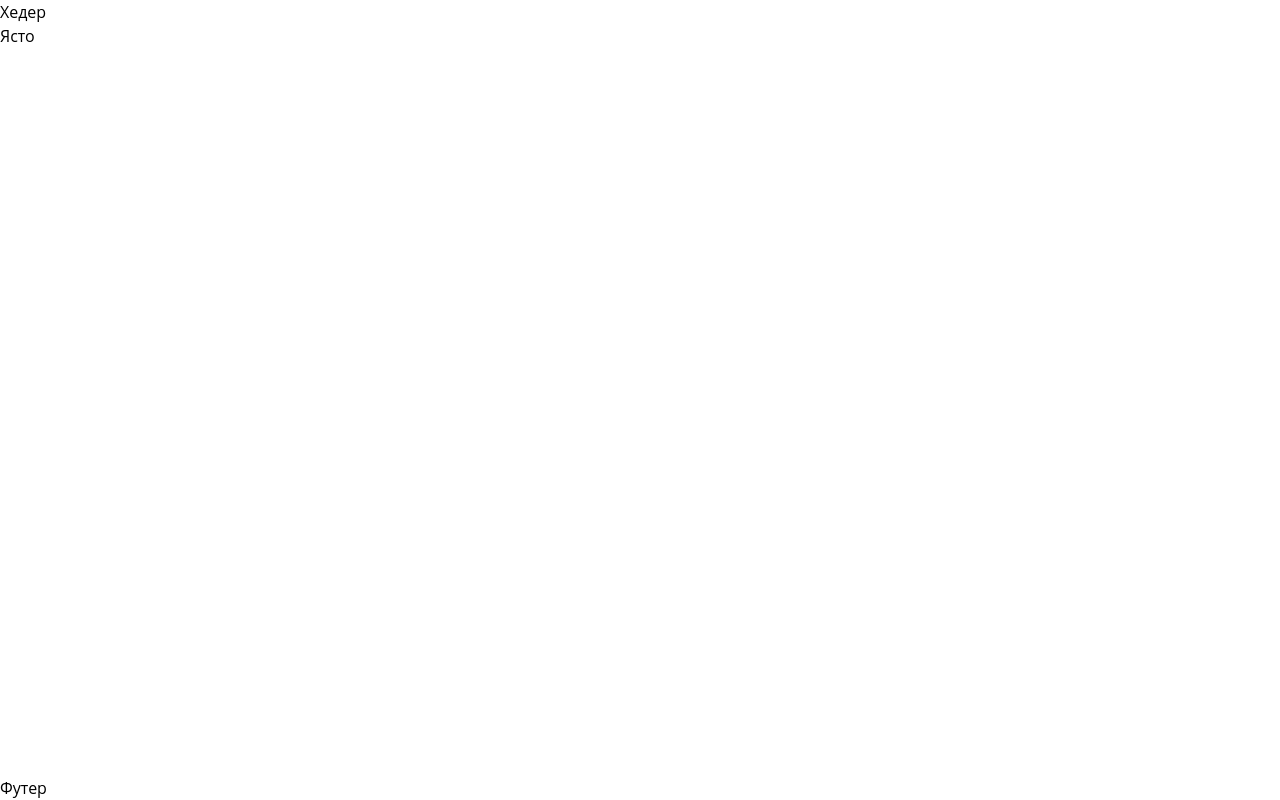
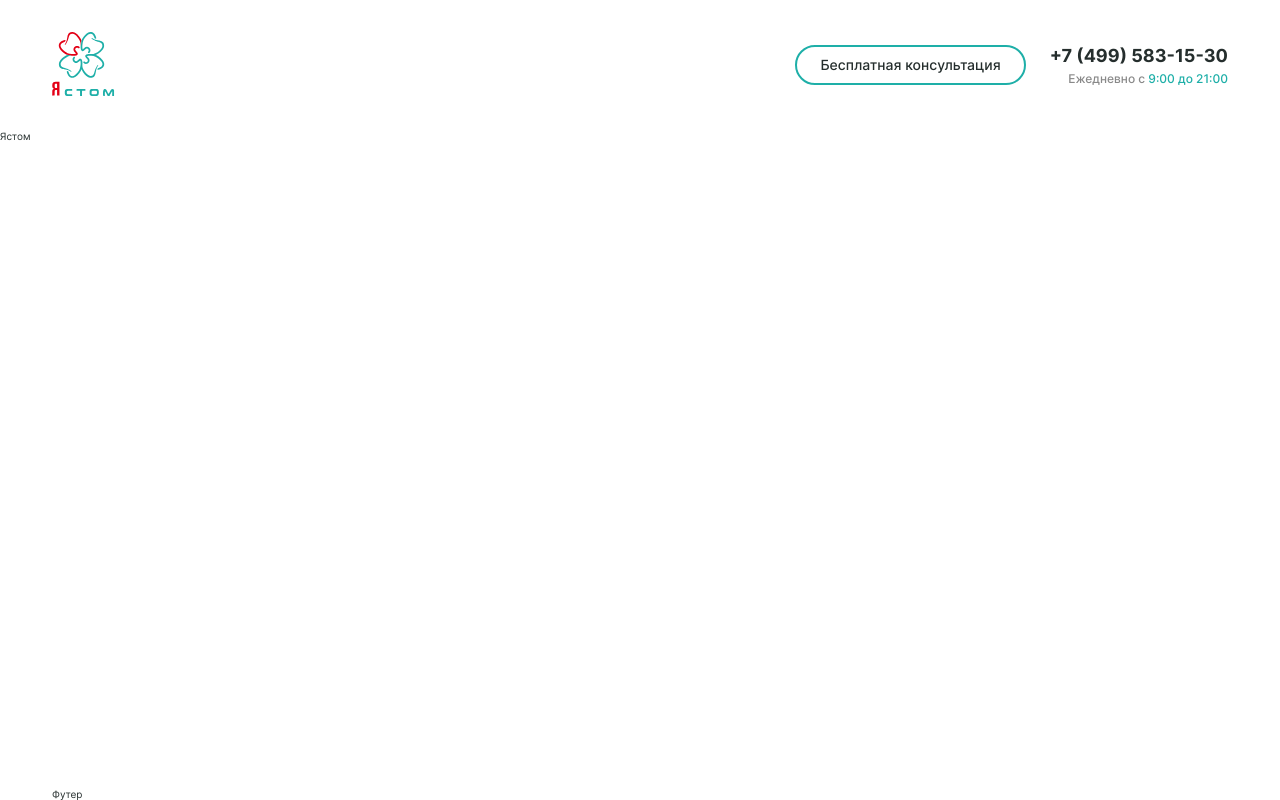
Before and after one commit to Qumansa/yastom, a website: page src/index.html in a window 1280 px wide. Drawn offline with nearby package versions, Linux system fonts and the light colour scheme; files that its build step writes are made by us from their sources; files whose address does not match are found by name; a web font is replaced by a local one.

Commit message:
Хедер
Верстка

```diff
--- a/src/components/header.html
+++ b/src/components/header.html
@@ -1,5 +1,14 @@
-<header class="header">
-    <div class="container">
-        Хедер
+<header class="header section">
+    <div class="header__container container">
+        <a class="header__logo" href="#">
+            <img class="header__logo-img" src="../img/logo.svg" alt="Ястом" width="63" height="64">
+        </a>
+        <button class="header__btn">Бесплатная консультация</button>
+        <div class="header__info">
+            <a class="header__phone" href="tel:+74995831530">+7 (499) 583-15-30</a>
+            <p class="header__schedule">
+                Ежедневно с <span class="header__schedule-time">9:00 до 21:00</span>
+            </p>
+        </div>
     </div>
 </header>
--- a/src/index.html
+++ b/src/index.html
@@ -19,7 +19,7 @@
 <body>
     @@include('components/header.html')
     <main>
-        Ясто
+        Ястом
     </main>
     @@include('components/footer.html')
 </body>
--- a/src/sass/_base.sass
+++ b/src/sass/_base.sass
@@ -3,9 +3,8 @@ html, body
 
 html
     box-sizing: border-box
-    font-family: 'Open Sans', sans-serif
-    font-size: 16px
-    line-height: 24px
+    font-family: 'Inter', sans-serif
+    font-size: 62.5%
     color: $black
 
 *, *::before, *::after
@@ -16,6 +15,7 @@ body
     flex-direction: column
     margin: 0
     min-height: 100%
+    overflow-x: hidden
 
 main
     flex: 1 0 auto
@@ -39,11 +39,17 @@ ul, ol
 
 img
     max-width: 100%
+    height: auto
 
 button
+    font-family: inherit
+    line-height: 100%
     background-color: transparent
     border: none
     cursor: pointer
+
+span
+    font-weight: inherit
 
 fieldset
     border: none
@@ -68,7 +74,7 @@ input[type="number"]::-webkit-inner-spin-button
 
 .container
     margin: 0 auto
-    max-width: 1280px
+    max-width: 117.6rem
 
 .sr-only
     position: absolute
@@ -82,4 +88,7 @@ input[type="number"]::-webkit-inner-spin-button
     clip: rect(0 0 0 0)
     clip-path: inset(50%)
 
+.section
+    padding: 3.2rem 0
+
 @import 'media/_base-media'
--- a/src/sass/_fonts.sass
+++ b/src/sass/_fonts.sass
@@ -1,5 +1,23 @@
 @font-face
-    font-family: 'Open Sans'
-    src: url('../fonts/OpenSansRegular.woff2')
+    font-family: 'Inter'
+    src: url('../fonts/Inter-Regular.woff2')
     font-weight: 400
     font-display: swap
+
+@font-face
+    font-family: 'Inter'
+    src: url('../fonts/Inter-Medium.woff2')
+    font-weight: 500
+    font-display: swap
+
+@font-face
+    font-family: 'Inter'
+    src: url('../fonts/Inter-SemiBold.woff2')
+    font-weight: 600
+    font-display: swap
+
+@font-face
+    font-family: 'Inter'
+    src: url('../fonts/Inter-Bold.woff2')
+    font-weight: 700
+    font-display: swap
--- a/src/sass/_mixins.sass
+++ b/src/sass/_mixins.sass
@@ -5,3 +5,11 @@
             text-decoration: underline
         &:active
             opacity: 0.5
+
+@mixin baseFontSize
+    font-size: 1.4rem
+    line-height: 140%
+
+@mixin largeFontSize
+    font-size: 3.4rem
+    line-height: 4.2rem
--- a/src/sass/_variables.sass
+++ b/src/sass/_variables.sass
@@ -1,2 +1,4 @@
-$black: #000000
+$black: #252e2d
 $white: #ffffff
+$cyan: #1eafa8
+$grey: #898989
--- a/src/sass/components/_header.sass
+++ b/src/sass/components/_header.sass
@@ -1,4 +1,31 @@
 .header
-    //
+    &__container
+        display: flex
+        align-items: center
+    &__logo
+        &-img
+            max-width: 6.3rem
+            width: 100%
+            max-height: 6.4rem
+    &__btn
+        margin-left: auto
+        padding: 0.8rem 2.3rem 0.9rem
+        font-weight: 500
+        border: 0.2rem solid $cyan
+        border-radius: 2.4rem
+        @include baseFontSize
+    &__info
+        margin-left: 2.4rem
+        text-align: right
+    &__phone
+        font-size: 1.8rem
+        font-weight: 700
+    &__schedule
+        margin-top: 0.5rem
+        font-size: 1.2rem
+        font-weight: 500
+        color: $grey
+        &-time
+            color: $cyan
 
 @import '../media/_header-media'
```
Also changed, not shown: dist/css/main.min.css, dist/fonts/Inter-Bold.woff2 (added), dist/fonts/Inter-Medium.woff2 (added), dist/fonts/Inter-Regular.woff2 (added), dist/fonts/Inter-SemiBold.woff2 (added), dist/img/logo.svg (added), dist/index.html, src/img/logo.svg (added).
